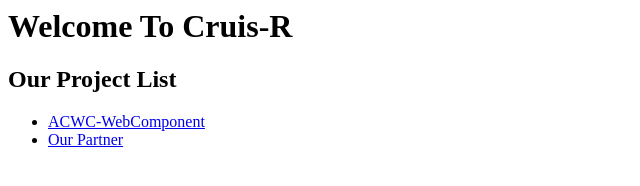
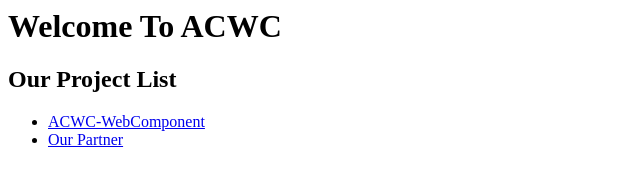
Before and after one commit to AdvancedCartographyWebComponent/AdvancedCartographyWebComponent.github.io, a plain HTML site: page index.html in a window 1280 px wide. Shown: the full height of the page, 0-640 px from the left. Drawn offline with Linux system fonts and the light colour scheme.

Commit message:
fix name

```diff
--- a/index.html
+++ b/index.html
@@ -4,7 +4,7 @@
 	</header>
 	<body>
 		<div>
-			<h1>Welcome To Cruis-R</h1>
+			<h1>Welcome To ACWC</h1>
 		</div>
 		<div>
 			<h2>Our Project List</h2>
```
